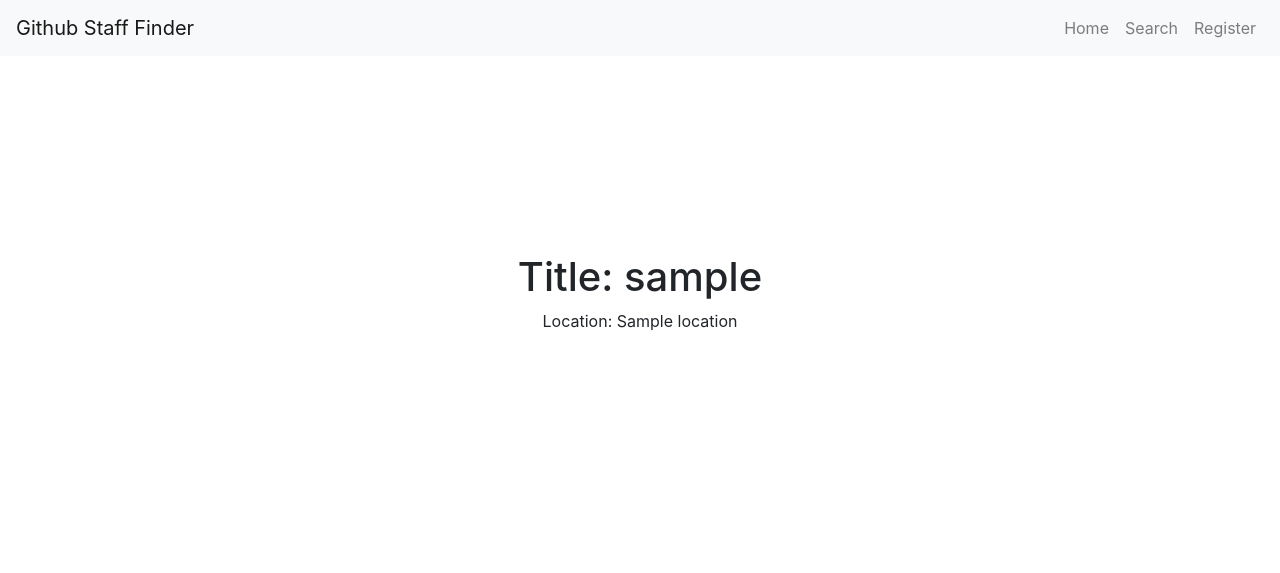
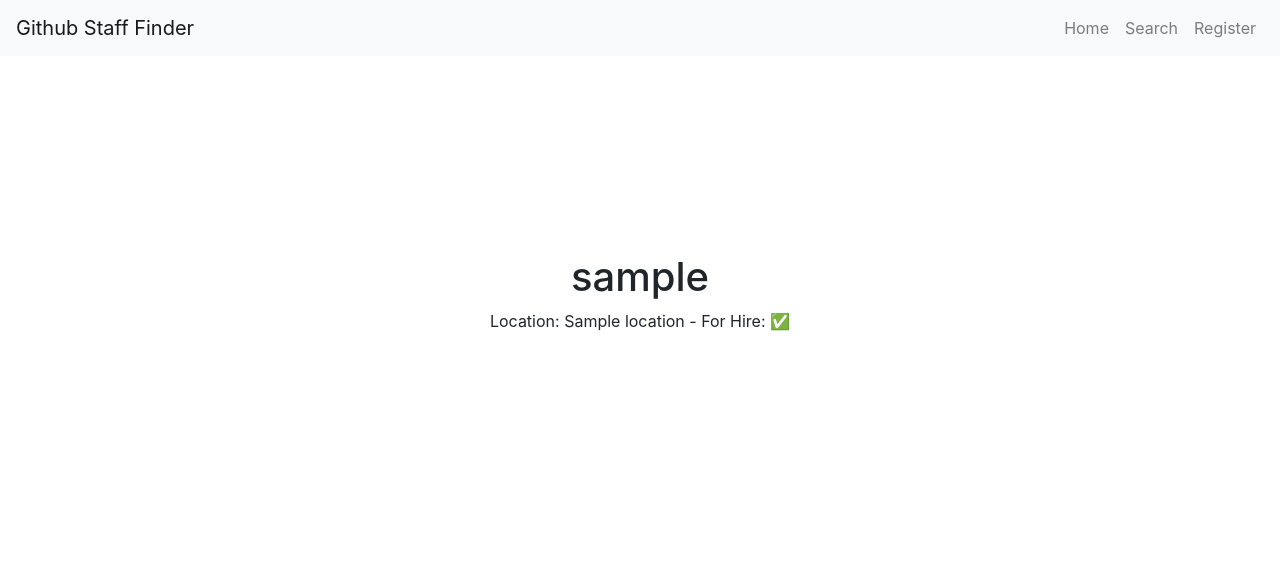
Before and after one commit to sano2019/github-project, a Flask app: a page that uses templates/details.html in a window 1280 px wide. Shown: the top 573 px of the page. Run offline with Flask 2, Linux system fonts and the light colour scheme; a database or web service that is not in the repository returns one stand-in record (values such as "Sample title"); data that the repository does not hold is empty; some libraries are stand-ins or nearby versions.

Commit message:
added marker for hireability

```diff
--- a/templates/details.html
+++ b/templates/details.html
@@ -2,8 +2,8 @@
 
 {% block content %}
 
-<h1 class="text-center">Title: {{user['login']}}</h1>
-<p>Location: {{user.location}}</p>
+<h1 class="text-center">{{user.login}}</h1>
+<p>Location: {{user.location}} - For Hire: {% if user.hireable %} ✅  {% else %} ❌ {% endif %}</p>
 
 
 {% if repos %}
```
